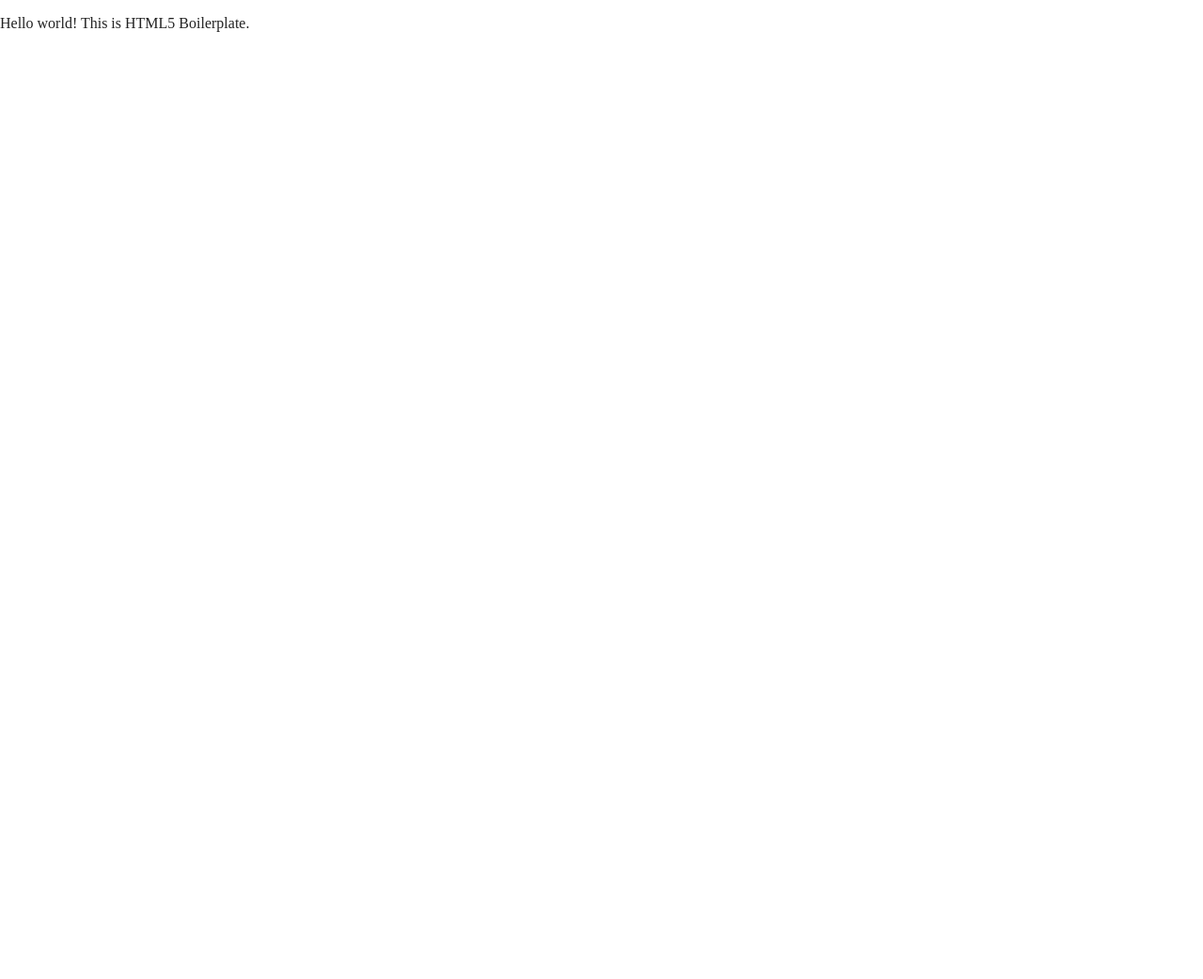
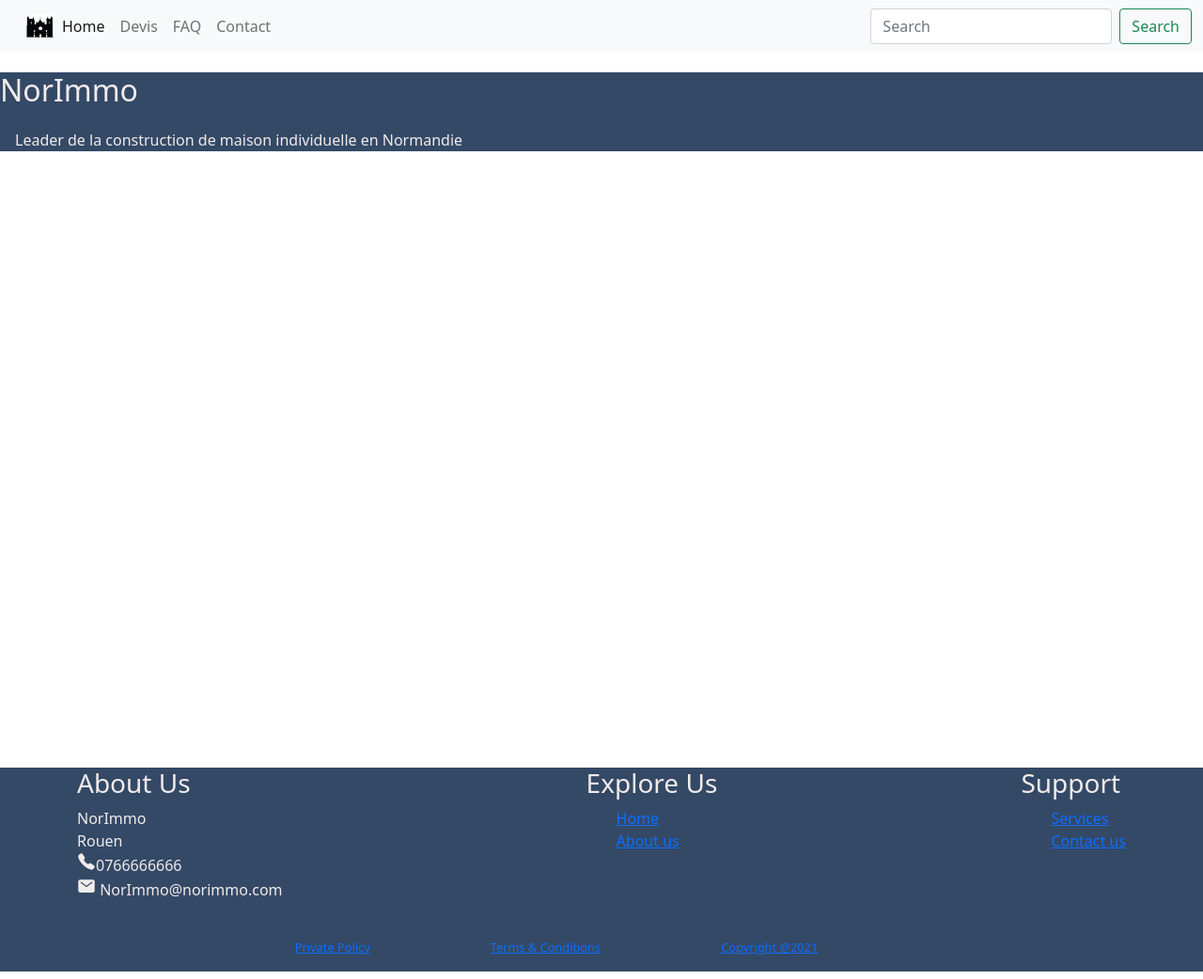
Before and after one commit to trobillard/Norimmo, a website built with Parcel: page index.html in a window 1280 px wide. Shown: the whole page at 94% size. Before the commit the page ends 800 px from the top, so only its background shows below. Built offline with nearby package versions, Linux system fonts and the light colour scheme.

Commit message:
template

```diff
--- a/css/main.css
+++ b/css/main.css
@@ -86,7 +86,70 @@
 /* ==========================================================================
    Author's custom styles
    ========================================================================== */
+/* ========================================================
+Index
+========================================================== */
+*, h1{
+  margin: 0;
+  padding: 0;
+}
+.top{
+  background-color: #344966;
+  color: rgb(241, 235, 235);
+}
+h1{
+margin-left: 1em;
+}
+main{
+  min-height: 80vh;
+}
+ul{
+  list-style-type: none;
+}
+#titre{
+  margin: 1em;
+}
+/* ========================================================
+Footer
+========================================================== */
 
+.abtUs, .expUs, .supT{
+	margin-bottom: 3vh;
+}
+.botlist{
+  display: flex;
+
+}
+.botlist li{
+  margin-right: 10vw;
+}
+.copy{
+	margin-bottom:1vh;
+  justify-content: center;
+  display: flex;
+  margin-left: auto;
+  font-size: 0.8em;
+}
+.abtUs ion-icon{
+	font-size: 20px;
+}
+
+/*========================Touchpads code=======================*/
+@media screen and (min-width: 768px ){
+	.container{
+		display: flex;
+		justify-content: space-between;
+	}
+}
+/*========================Desktop code==========================*/
+@media screem and (min-width: 1024px){
+	.container{
+		display: flex;
+		justify-content: space-between;
+		align-items: center;
+	}
+
+}
 /* ==========================================================================
    Helper classes
    ========================================================================== */
--- a/index.html
+++ b/index.html
@@ -11,21 +11,95 @@
   <meta property="og:type" content="">
   <meta property="og:url" content="">
   <meta property="og:image" content="">
-
+  <link href="https://cdn.jsdelivr.net/npm/bootstrap@5.0.0-beta3/dist/css/bootstrap.min.css" rel="stylesheet" integrity="sha384-eOJMYsd53ii+scO/bJGFsiCZc+5NDVN2yr8+0RDqr0Ql0h+rP48ckxlpbzKgwra6" crossorigin="anonymous">
   <link rel="manifest" href="site.webmanifest">
   <link rel="apple-touch-icon" href="icon.png">
   <!-- Place favicon.ico in the root directory -->
 
   <link rel="stylesheet" href="css/normalize.css">
   <link rel="stylesheet" href="css/main.css">
+  <link rel="preconnect" href="https://fonts.gstatic.com">
+  <link href="https://fonts.googleapis.com/css2?family=Caveat:wght@700&family=Permanent+Marker&display=swap" rel="stylesheet">
+  <link rel="preconnect" href="https://fonts.gstatic.com">
+  <link href="https://fonts.googleapis.com/css2?family=Caveat:wght@700&family=Permanent+Marker&family=Roboto:ital,wght@1,100&display=swap" rel="stylesheet">
 
   <meta name="theme-color" content="#fafafa">
 </head>
+<script src="https://unpkg.com/ionicons@5.4.0/dist/ionicons.js"></script>
+<body>
+  <header>
+    <nav class="navbar navbar-expand-lg navbar-light bg-light">
+      <div class="container-fluid">
+        <a class="navbar-brand" href="#"></a>
+        <img src="img/logo.jpg" alt="" width="30" height="24">
+        <button class="navbar-toggler" type="button" data-bs-toggle="collapse" data-bs-target="#navbarSupportedContent" aria-controls="navbarSupportedContent" aria-expanded="false" aria-label="Toggle navigation">
+          <span class="navbar-toggler-icon"></span>
+        </button>
+        <div class="collapse navbar-collapse" id="navbarSupportedContent">
+          <ul class="navbar-nav me-auto mb-2 mb-lg-0">
+            <li class="nav-item">
+              <a class="nav-link active" aria-current="page" href="#">Home</a>
+            </li>
+            <li class="nav-item">
+              <a class="nav-link" href="#">Devis</a>
+            </li>
+            <li class="nav-item">
+              <a class="nav-link" href="#">FAQ</a>
+            </li>
+            <li class="nav-item">
+              <a class="nav-link" href="#">Contact</a>
+            </li>
+          </ul>
+          <form class="d-flex">
+            <input class="form-control me-2" type="search" placeholder="Search" aria-label="Search">
+            <button class="btn btn-outline-success" type="submit">Search</button>
+          </form>
+        </div>
+      </div>
+    </nav>
+    <section class="top">
+      <div>
+      <h1>NorImmo</h1>
+      <p id="titre">Leader de la construction de maison individuelle en Normandie</p>
+      </div>
+    </section>
+  </header>
+  <main>
 
-<body>
+  </main>
+    <footer class="top">
+      <article class ="container">
+        <div class="abtUs">
+          <h3>About Us</h3>
+          <p>NorImmo<br> Rouen<br><ion-icon name="call"></ion-icon>0766666666<br><ion-icon name="mail"></ion-icon>
+          NorImmo@norimmo.com</p>
+        </div>
+        <div class="expUs">
+          <h3>Explore Us</h3>
+          <ul>
+            <li><a href="index.html">Home</a></li>
+            <li><a href="aboutus.html">About us</a></li>
+          </ul>
+        </div>
+        <div class="supT">
+          <h3>Support</h3>
+          <ul>
+            <li><a href="#">Services</a></li>
+            <li><a href="#">Contact us</a></li>
+          </ul>
+        </div>
+      </article>
+      <div class="copy">
+          <ul class="botlist">
+            <li><a href="#">Private Policy</a></li>
+            <li><a href="#">Terms & Conditions</a></li>
+            <li><a href="#">Copyright @2021</a></li>
+          </ul>
+      </div>
+    </footer>
+
 
   <!-- Add your site or application content here -->
-  <p>Hello world! This is HTML5 Boilerplate.</p>
   <script src="js/vendor/modernizr-3.11.2.min.js"></script>
   <script src="js/plugins.js"></script>
   <script src="js/main.js"></script>
@@ -36,6 +110,8 @@
     ga('create', 'UA-XXXXX-Y', 'auto'); ga('set', 'anonymizeIp', true); ga('set', 'transport', 'beacon'); ga('send', 'pageview')
   </script>
   <script src="https://www.google-analytics.com/analytics.js" async></script>
+  <script src="https://cdn.jsdelivr.net/npm/@popperjs/core@2.9.1/dist/umd/popper.min.js" integrity="sha384-SR1sx49pcuLnqZUnnPwx6FCym0wLsk5JZuNx2bPPENzswTNFaQU1RDvt3wT4gWFG" crossorigin="anonymous"></script>
+  <script src="https://cdn.jsdelivr.net/npm/bootstrap@5.0.0-beta3/dist/js/bootstrap.min.js" integrity="sha384-j0CNLUeiqtyaRmlzUHCPZ+Gy5fQu0dQ6eZ/xAww941Ai1SxSY+0EQqNXNE6DZiVc" crossorigin="anonymous"></script>
 </body>
 
 </html>
```
Also changed, not shown: img/logo.jpg (added), 2 other files.
